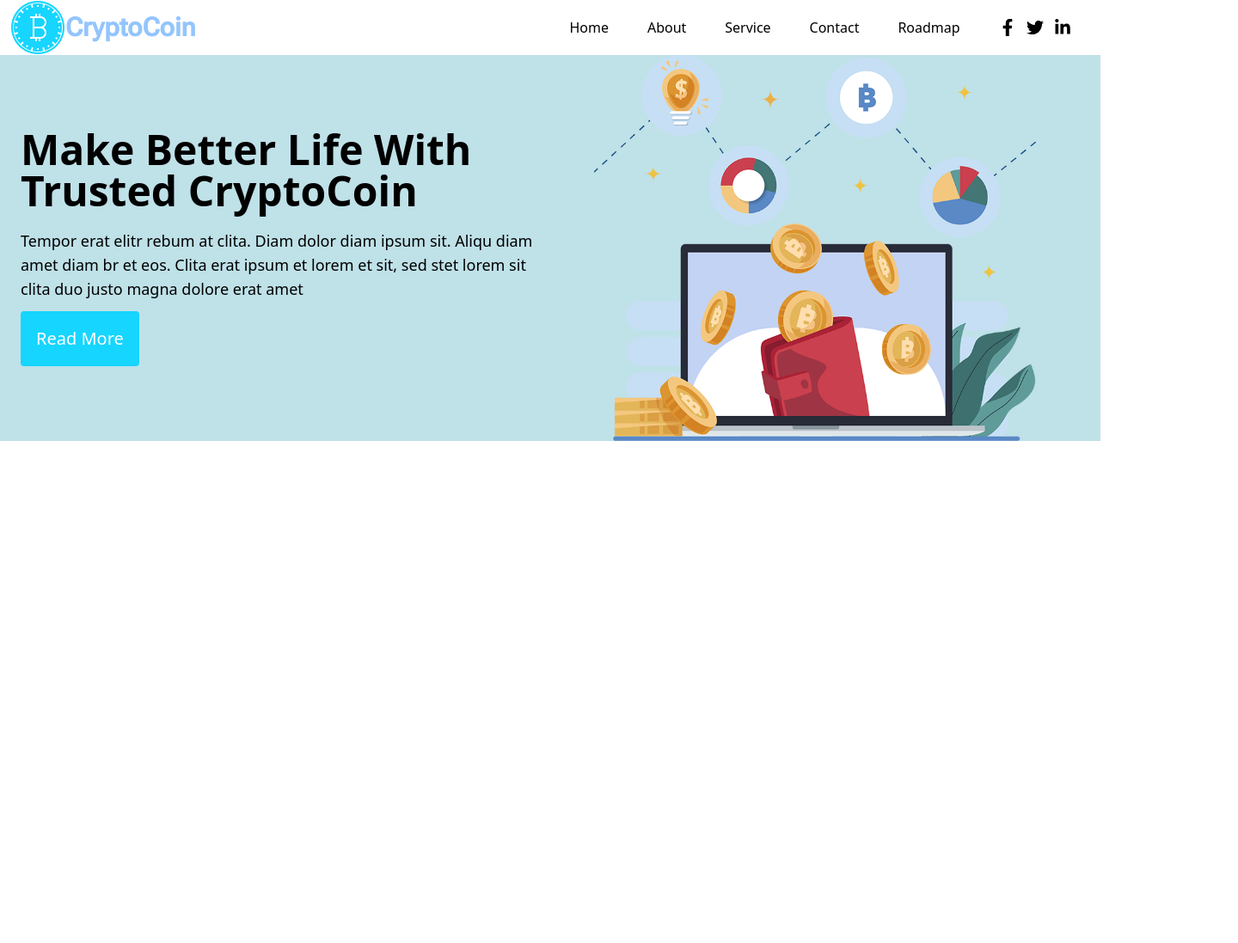
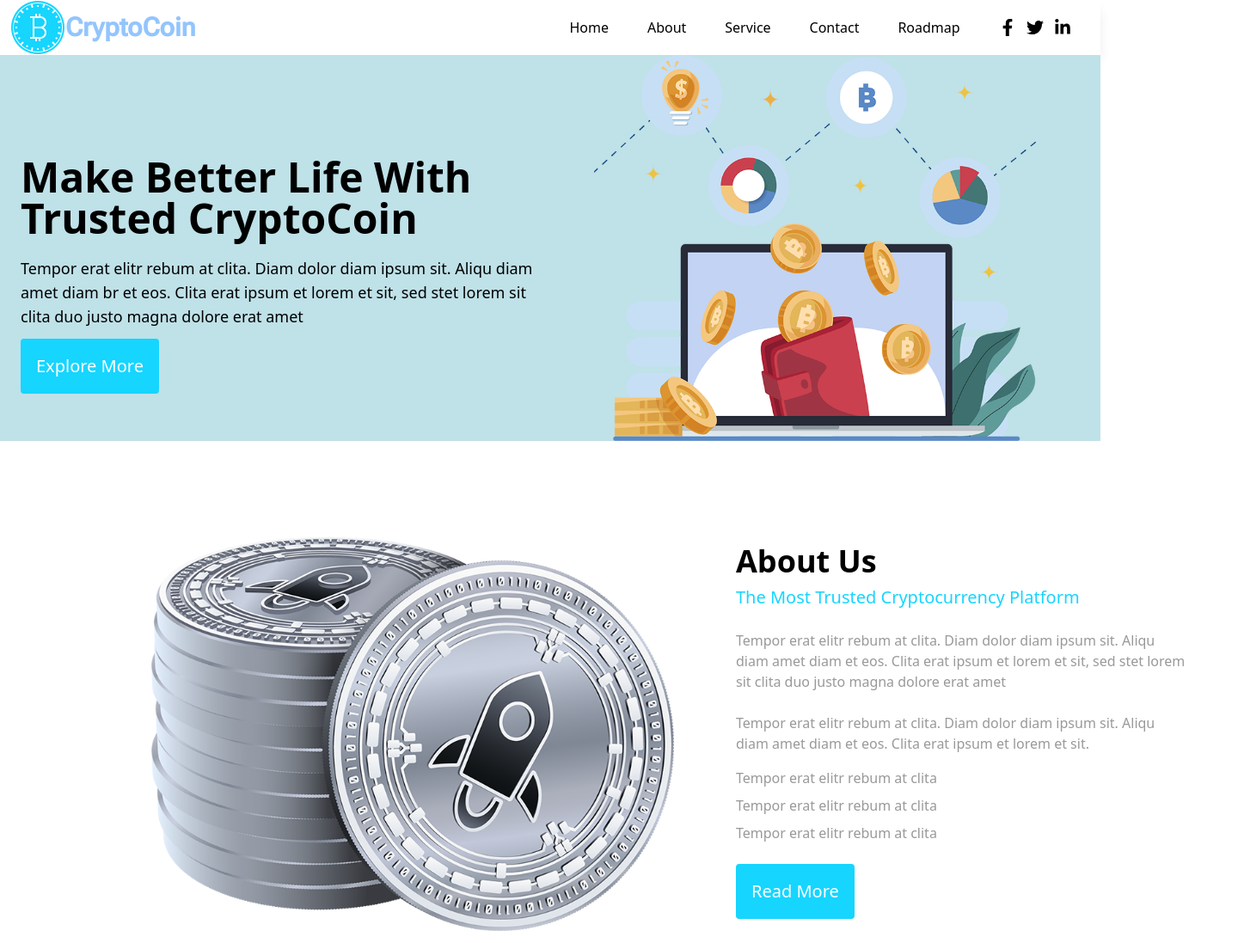
Before and after one commit to UsamabSadiq/tailwind-react_crypto-clone, a React (Create React App) app: page / in a window 1280 px wide. Shown: the top 1097 px of the page at 86% size, 1440 px wide, since content can reach past the window. Before the commit the page ends 800 px from the top, so only its background shows below. Built offline with nearby package versions, Linux system fonts and the light colour scheme.

Commit message:
create 2 sections

```diff
--- a/src/App.js
+++ b/src/App.js
@@ -1,10 +1,10 @@
 import './App.css';
-import HomeLayout from './layout/HomeLayout';
+import HomePageLayout from './layout/HomePageLayout';
 
 function App() {
   return (
     <div className="App">
-      <HomeLayout />
+      <HomePageLayout />
     </div>
   );
 }
--- a/src/components/Button.jsx
+++ b/src/components/Button.jsx
@@ -1,10 +1,10 @@
 import React from 'react'
 
-const Button = () => {
+const Button = (props) => {
     return (
         <>
             <button className='border-2 border-[#16D5FF]  bg-[#16D5FF] text-xl p-4 cursor-pointer rounded text-white hover:bg-[#34bbda]'>
-                Read More
+                {props.children}
             </button>
         </>
     )
--- a/src/layout/HomeLayout.js
+++ /dev/null
@@ -1,35 +0,0 @@
-import React from 'react'
-import Navbar from '../components/Navbar'
-import hero1 from '../images/hero-1.png'
-import Button from '../components/Button'
-
-const HomeLayout = () => {
-  return (
-    <div>
-      <Navbar />
-      <div className='main bg-[#bfe1e8]'>
-        <div className='container mx-auto'>
-          <div className='grid grid-cols-1 px-6 md:grid-cols-2 '>
-            <div className='text flex  items-start justify-center flex-col'>
-              <div className='pr-3 my-5'>
-                <h3 className='text-3xl font-semibold mb-3 md:text-5xl md:mb-5'>
-                  Make Better Life With Trusted CryptoCoin
-                </h3>
-                <p className='text-lg mb-3'>
-                  Tempor erat elitr rebum at clita. Diam dolor diam ipsum sit. Aliqu diam amet diam br et eos. Clita erat ipsum et lorem et sit, sed stet lorem sit clita duo justo magna dolore erat amet
-
-                </p>
-                <Button />
-              </div>
-            </div>
-
-            <div className='mt-5 md:mt-0 flex justify-center '>
-              <img src={hero1} alt='hero1-img' className='w-10/12 h-auto ' />
-            </div>
-          </div>
-        </div>
-      </div>
-    </div>
-  )
-}
-export default HomeLayout
--- /dev/null
+++ b/src/layout/HomePageLayout.js
@@ -0,0 +1,17 @@
+import React from 'react'
+import HeroSection from '../sections/HeroSection'
+import AboutUs from '../sections/AboutUs'
+import Counter from '../sections/Counter'
+
+
+const HomePageLayout = () => {
+  return (
+    <div>
+      <HeroSection />
+      <AboutUs />
+      <Counter />
+    </div>
+  )
+}
+
+export default HomePageLayout
--- /dev/null
+++ b/src/sections/AboutUs.js
@@ -0,0 +1,35 @@
+import React from 'react'
+import coin from '../images/about.png'
+import Button from '../components/Button.jsx'
+
+
+const AboutUs = () => {
+    return (
+        <>
+            <div className=' container mx-auto  lg:mx-40 pt-24'>
+                <div className='grid grid-cols-1 lg:grid-cols-2 '>
+                    <div className='p-4 mb-8 '>
+                        <img src={coin} alt='silver coin' />
+                    </div>
+                    <div className='text-container px-14 mt-6'>
+                        <h3 className='text-4xl mb-2 font-semibold'>About Us</h3>
+                        <h5 className='text-xl text-[#16D5FF] mb-6'>The Most Trusted Cryptocurrency Platform</h5>
+                        <p className='text-base text-[#999999]  mb-4'>Tempor erat elitr rebum at clita. Diam dolor diam ipsum sit. Aliqu diam amet diam et eos. Clita erat ipsum et lorem et sit, sed stet lorem sit clita duo justo magna dolore erat amet <br /><br />
+                            Tempor erat elitr rebum at clita. Diam dolor diam ipsum sit. Aliqu diam amet diam et eos. Clita erat ipsum et lorem et sit.
+                        </p>
+                        <ul className='text-base text-[#999999]  '>
+                            <li className='mb-2'>Tempor erat elitr rebum at clita</li>
+                            <li className='mb-2'>Tempor erat elitr rebum at clita</li>
+                            <li className='mb-6'>Tempor erat elitr rebum at clita</li>
+
+                        </ul>
+                        <Button>Read More</Button>
+                    </div>
+                </div>
+            </div>
+
+        </>
+    )
+}
+
+export default AboutUs
--- /dev/null
+++ b/src/sections/Counter.js
@@ -0,0 +1,49 @@
+import React from 'react'
+import icon1 from '../images/icon-2.png'
+import icon2 from '../images/icon-9.png'
+import icon3 from '../images/icon-10.png'
+
+
+const Counter = () => {
+
+    const data = [
+        {
+            image: icon1,
+            numericVal: 123456,
+            text: 'Today Transactions'
+        },
+        {
+            image: icon2,
+            numericVal: 78910,
+            text: 'Monthly Transactions'
+        },
+        {
+            image: icon1,
+            numericVal: 334455,
+            text: 'Total Transactions'
+        }
+    ]
+    return (
+        <>
+            <div className='main border-2 border-black lg:container lg:mx-auto mt-20'>
+                <div className=' bg-[#F2F8FE] lg:mx-40 my-12 py-12 shadow-lg '>
+                    <div className='grid grid-cols-1 md:grid-cols-2 lg:grid-cols-3 '>
+                        {
+                            data.map((items, index) => {
+                                return (
+                                    <div className='main_1 mb-14 lg:mb-6 flex flex-col items-center'>
+                                        <img src={items.image} alt={index} className='mb-6' />
+                                        <h1 className='text-5xl mb-2'>{items.numericVal}</h1>
+                                        <p className='text-xl text-[#16D5FF]'>{items.text}</p>
+                                    </div>
+                                )
+                            })
+                        }
+                    </div>
+                </div>
+            </div>
+        </>
+    )
+}
+
+export default Counter
--- /dev/null
+++ b/src/sections/HeroSection.js
@@ -0,0 +1,35 @@
+import React from 'react'
+import Navbar from '../components/Navbar'
+import hero1 from '../images/hero-1.png'
+import Button from '../components/Button'
+
+const HeroSection = () => {
+    return (
+        <div>
+            <Navbar />
+            <div className='main bg-[#bfe1e8]'>
+                <div className='container mx-auto'>
+                    <div className='grid grid-cols-1 px-6 lg:grid-cols-2 '>
+                        <div className='text flex  items-start justify-center flex-col mt-16'>
+                            <div className='pr-3 my-5'>
+                                <h3 className='text-3xl font-semibold mb-3 md:text-5xl md:mb-5'>
+                                    Make Better Life With Trusted CryptoCoin
+                                </h3>
+                                <p className='text-lg mb-3'>
+                                    Tempor erat elitr rebum at clita. Diam dolor diam ipsum sit. Aliqu diam amet diam br et eos. Clita erat ipsum et lorem et sit, sed stet lorem sit clita duo justo magna dolore erat amet
+
+                                </p>
+                                <Button> Explore More</Button>
+                            </div>
+                        </div>
+
+                        <div className='mt-5 md:mt-0 flex justify-center '>
+                            <img src={hero1} alt='hero1-img' className='w-10/12 h-auto ' />
+                        </div>
+                    </div>
+                </div>
+            </div>
+        </div>
+    )
+}
+export default HeroSection
```
